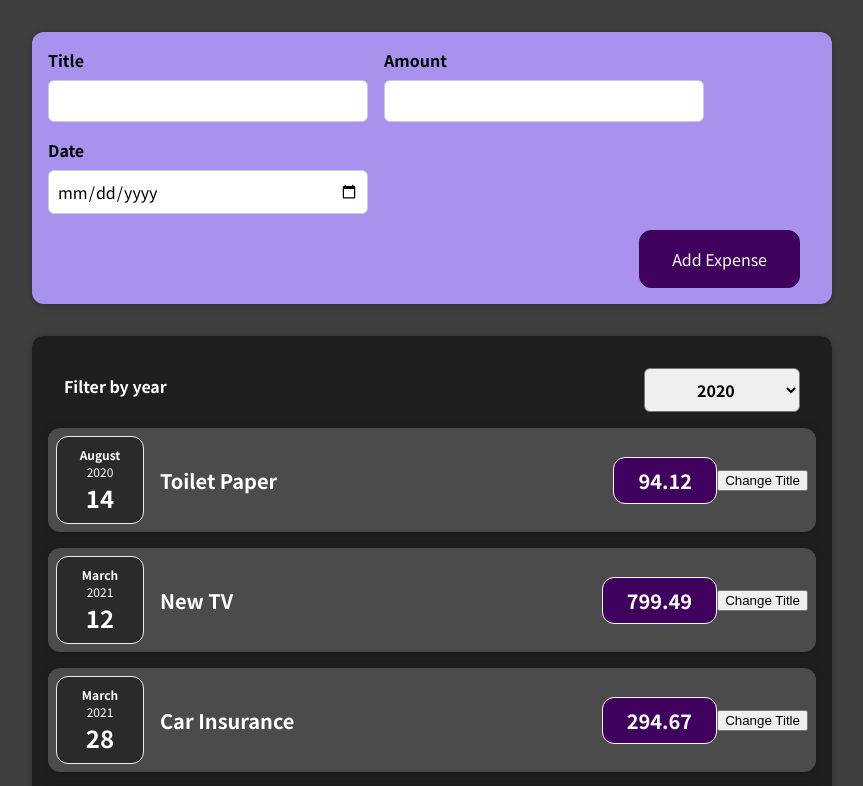
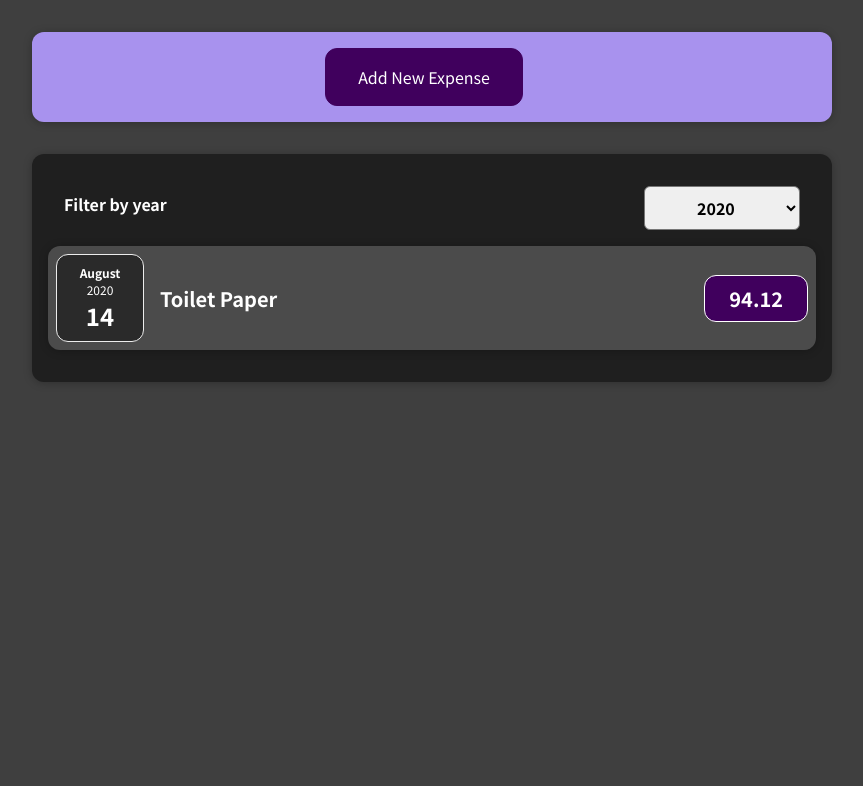
Before and after one commit to AndrewSimons3/ReactMax, a React (Create React App) app in the folder 01-starting-setup/: page / in a window 1280 px wide. Shown: the top 786 px of the page, without its empty margins (208-1071 px from the left). Built offline with nearby package versions, Linux system fonts and the light colour scheme.

Commit message:
added conditional logic to click button that adds the form and buttom that removes form

```diff
--- a/01-starting-setup/src/App.js
+++ b/01-starting-setup/src/App.js
@@ -1,10 +1,8 @@
 import Expenses from './components/Expenses/Expenses';
 import NewExpense from './components/NewExpense/NewExpense';
+import { useState } from 'react';
 
-function App() {
-
-
-const expenses = [
+const DUMMY_EXPENSES = [
 	{
 		id: 'e1',
 		title: 'Toilet Paper',
@@ -26,16 +24,19 @@
 	},
 ];
 
+function App() {
+	const [expenses, setExpenses] = useState(DUMMY_EXPENSES);
+
 	const addExpenseHandler = (expense) => {
-		console.log(expense, "In App.js")
-	}
+		setExpenses((prevExpenses) => {
+			return [expense, ...prevExpenses];
+		});
+	};
 
-
-
-  return (
+	return (
 		<div>
 			<NewExpense onAddExpense={addExpenseHandler} />
-      <Expenses expenses={expenses} />
+			<Expenses items={expenses} />
 		</div>
 	);
 }
--- a/01-starting-setup/src/components/Expenses/ExpenseItem.js
+++ b/01-starting-setup/src/components/Expenses/ExpenseItem.js
@@ -1,27 +1,21 @@
 import React from 'react';
 import ExpenseDate from './ExpenseDate';
 import Card from '../UI/Card';
-import { useState } from 'react';
 
 import './ExpenseItem.css';
 
 const ExpenseItem = (props) => {
 
-	const [title, setTitle] = useState(props.title);
-
-	const changeTitleHandler = () => {
-		setTitle('Updated!');
-	}
-
 	return (
-		<Card className='expense-item'>
-      <ExpenseDate date={props.date}/>
-			<div className='expense-item__description'>
-				<h2>{title}</h2>
-				<div className='expense-item__price'>{props.amount}</div>
-			</div>
-			<button onClick={changeTitleHandler}>Change Title</button>
-		</Card>
+		<li>
+			<Card className='expense-item'>
+				<ExpenseDate date={props.date} />
+				<div className='expense-item__description'>
+					<h2>{props.title}</h2>
+					<div className='expense-item__price'>{props.amount}</div>
+				</div>
+			</Card>
+		</li>
 	);
 };
 
--- a/01-starting-setup/src/components/Expenses/Expenses.js
+++ b/01-starting-setup/src/components/Expenses/Expenses.js
@@ -1,41 +1,29 @@
-import React, {useState} from 'react';
-import ExpenseItem from './ExpenseItem';
+import React, { useState } from 'react';
+
 import ExpenseFilter from './ExpenseFilter';
+import ExpensesList from './ExpensesList';
 import Card from '../UI/Card';
 import './Expenses.css';
 
-const Expenses = ({ expenses }) => {
-
+const Expenses = (props) => {
 	const [filteredYear, setFilteredYear] = useState('2020');
 
 	const filterYearHandler = (year) => {
 		setFilteredYear(year);
 	};
 
+	const filteredExpenses = props.items.filter((expense) => {
+		return expense.date.getFullYear().toString() === filteredYear;
+	});
+
 	return (
 		<div>
 			<Card className='expenses'>
-				<ExpenseFilter selected={filteredYear} onFilterYear={filterYearHandler} />
-				<ExpenseItem
-					title={expenses[0].title}
-					amount={expenses[0].amount}
-					date={expenses[0].date}
-				></ExpenseItem>
-				<ExpenseItem
-					title={expenses[1].title}
-					amount={expenses[1].amount}
-					date={expenses[1].date}
-				></ExpenseItem>
-				<ExpenseItem
-					title={expenses[2].title}
-					amount={expenses[2].amount}
-					date={expenses[2].date}
-				></ExpenseItem>
-				<ExpenseItem
-					title={expenses[3].title}
-					amount={expenses[3].amount}
-					date={expenses[3].date}
-				></ExpenseItem>
+				<ExpenseFilter
+					selected={filteredYear}
+					onFilterYear={filterYearHandler}
+				/>
+				<ExpensesList items={filteredExpenses} />
 			</Card>
 		</div>
 	);
--- /dev/null
+++ b/01-starting-setup/src/components/Expenses/ExpensesList.css
@@ -0,0 +1,9 @@
+.expenses-list {
+  list-style: none;
+  padding: 0;
+}
+
+.expenses-list__fallback {
+  color: white;
+  text-align: center;
+}
--- /dev/null
+++ b/01-starting-setup/src/components/Expenses/ExpensesList.js
@@ -0,0 +1,24 @@
+import React from 'react';
+import ExpenseItem from './ExpenseItem';
+import './ExpensesList.css';
+
+const ExpensesList = (props) => {
+
+
+	if (props.items.length === 0) {
+		return <h2 className="expenses-list__fallback">Found no expenses.</h2>
+  }
+
+  return <ul className="expenses-list">
+    {props.items.map((expense) => (
+			<ExpenseItem
+				key={expense.id}
+				title={expense.title}
+				amount={expense.amount}
+				date={expense.date}
+			/>
+		))}
+  </ul>
+};
+
+export default ExpensesList;
--- a/01-starting-setup/src/components/NewExpense/ExpenseForm.js
+++ b/01-starting-setup/src/components/NewExpense/ExpenseForm.js
@@ -6,22 +6,8 @@
 	const [enteredAmount, setEnteredAmount] = useState('');
 	const [enteredDate, setEnteredDate] = useState('');
 
-	// const [userInput, setUserInput] = useState({
-	// 	enteredTitle: '',
-	// 	enteredAmount: '',
-	// 	enteredDate: '',
-	// });
-
 	const titleChangeHandler = (event) => {
 		setEnteredTitle(event.target.value);
-
-		// setUserInput({
-		//   ...userInput,
-		//   enteredTitle: event.target.value,
-		// })
-		// setUserInput((prevState) => {
-		// 	return { ...prevState, enteredTitle: event.target.value };
-		// });
 	};
 
 	const amountChangeHandler = (event) => {
@@ -38,23 +24,25 @@
 		const expenseData = {
 			title: enteredTitle,
 			amount: enteredAmount,
-      date: new Date(enteredDate)
+			date: new Date(enteredDate),
 		};
 
 		props.onSaveExpenseData(expenseData);
 		setEnteredTitle('');
 		setEnteredAmount('');
 		setEnteredDate('');
-
-
-  }
+	};
 
 	return (
 		<form onSubmit={submitHandler}>
 			<div className='new-expense__controls'>
 				<div className='new-expense__control'>
 					<label>Title</label>
-					<input type='text' value={enteredTitle} onChange={titleChangeHandler} />
+					<input
+						type='text'
+						value={enteredTitle}
+						onChange={titleChangeHandler}
+					/>
 				</div>
 				<div className='new-expense__control'>
 					<label>Amount</label>
@@ -78,6 +66,7 @@
 				</div>
 			</div>
 			<div className='new-expense__actions'>
+        <button type='submit' onClick={props.onCancel}>Cancel</button>
 				<button type='submit'>Add Expense</button>
 			</div>
 		</form>
--- a/01-starting-setup/src/components/NewExpense/NewExpense.js
+++ b/01-starting-setup/src/components/NewExpense/NewExpense.js
@@ -1,19 +1,38 @@
-import React from 'react';
+import React, { useState } from 'react';
 import ExpenseForm from './ExpenseForm';
 import './NewExpense.css';
 
 const NewExpense = (props) => {
+  const [isEditing, setIsEditing] = useState(false);
+
+	const startEditingHandler = () => {
+    setIsEditing(true);
+  };
+
+  const stopEditingHandler = () => {
+    setIsEditing(false);
+  }
+
 	const saveExpenseDataHandler = (enteredExpenseData) => {
 		const expenseData = {
 			...enteredExpenseData,
 			id: Math.random().toString(),
 		};
-		props.onAddExpense(expenseData);
+    props.onAddExpense(expenseData);
+    setIsEditing(false);
 	};
 
 	return (
 		<div className='new-expense'>
-			<ExpenseForm onSaveExpenseData={saveExpenseDataHandler} />
+			{!isEditing && (
+				<button onClick={startEditingHandler}>Add New Expense</button>
+			)}
+			{isEditing && (
+				<ExpenseForm
+					onSaveExpenseData={saveExpenseDataHandler}
+					onCancel={stopEditingHandler}
+				/>
+			)}
 		</div>
 	);
 };
```
Also changed, not shown: 1 other file (tests, documents, lock files or other folders). Lines whose indentation alone changed are shown as unchanged.
